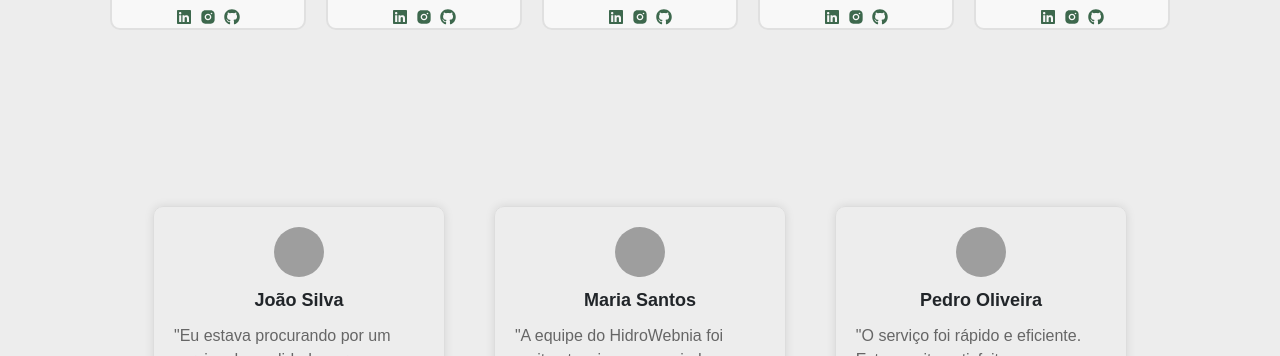
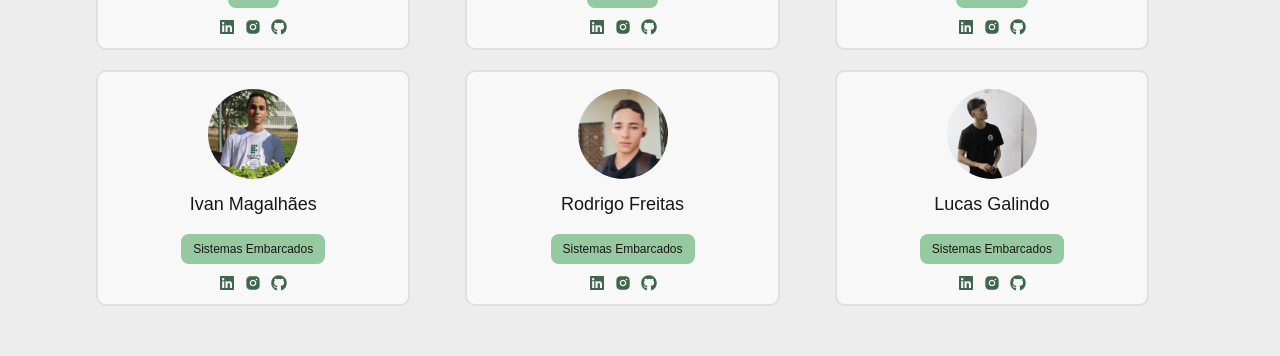
Before and after one commit to HidroWebnia/hidroWebnia, a React (Create React App) app in the folder frontend/: page / in a window 1280 px wide. Shown: the part 1999-2355 px from the top of the page. Built offline with nearby package versions, Linux system fonts and the light colour scheme; no server answers; grey boxes are pictures that could not be loaded.

Commit message:
Adição de mais um membro

```diff
--- a/frontend/src/components/time.js
+++ b/frontend/src/components/time.js
@@ -7,11 +7,12 @@ import joao from '../assets/joao.svg';
 import wesney from '../assets/wesney.svg';
 import renato from '../assets/renato.svg';
 import galindo from '../assets/galindo.png';
-
+import rodrigo from '../assets/rodrigo.svg';
 
 const StyleTime = styled.div`
   padding: 96px;
   margin-top: 40px;
+
   @media (max-width: 768px) {
     padding: 48px;
   }
@@ -27,14 +28,18 @@ const StyleTime = styled.div`
   }
 
   .members {
-    display: flex;
+    display: grid;
+    grid-template-columns: repeat(3, 1fr);
+    gap: 20px;
+    margin-top: 26px;
     justify-content: center;
-    margin-top: 36px;
-    flex-wrap: nowrap;
-    gap: 20px;
 
-    @media (max-width: 992px) {
-      flex-wrap: wrap;
+    @media (max-width: 768px) {
+      grid-template-columns: repeat(2, 1fr);
+    }
+
+    @media (max-width: 480px) {
+      grid-template-columns: 1fr;
     }
   }
 
@@ -54,31 +59,19 @@ const StyleTime = styled.div`
     background-color: #f8f8f8;
     border-radius: 10px;
     transition: transform 0.3s ease, box-shadow 0.3s ease;
-    width: 18%;
+    padding: 10px;
+    width: 90%;
     box-sizing: border-box;
-    margin-bottom: 20px;
 
     &:hover {
       transform: scale(1.05);
       box-shadow: 0 4px 15px rgba(0, 0, 0, 0.2);
     }
-
-    @media (max-width: 992px) {
-      width: 30%;
-    }
-
-    @media (max-width: 768px) {
-      width: 45%;
-    }
-
-    @media (max-width: 480px) {
-      width: 80%;
-    }
   }
 
   .card img {
-    width: 80px;
-    height: 80px;
+    width: 90px;
+    height: 90px;
     border-radius: 50%;
     object-fit: cover;
     margin-bottom: 12px;
@@ -110,7 +103,7 @@ const StyleTime = styled.div`
 
   .links {
     display: flex;
-    gap: 8px;
+    gap: 10px;
     flex-direction: row;
     color: #3d684d;
   }
@@ -125,16 +118,14 @@ const StyleTime = styled.div`
   }
 `;
 
-
-
 const Time = () => {
   return (
     <div>
       <StyleTime>
         <h1>Equipe</h1>
-        <hr/>
-
+        <hr />
         <div className="members" data-aos="fade-up" data-aos-delay="200">
+          {/* Card 1 */}
           <div className="card">
             <img src={renato} alt="Renato William" />
             <p>Renato William</p>
@@ -147,7 +138,7 @@ const Time = () => {
               </div>
             </div>
           </div>
-
+          {/* Card 2 */}
           <div className="card">
             <img src={joao} alt="João Lucas" />
             <p>João Lucas</p>
@@ -160,7 +151,7 @@ const Time = () => {
               </div>
             </div>
           </div>
-
+          {/* Card 3 */}
           <div className="card">
             <img src={wesney} alt="Wesney de Paiva" />
             <p>Wesney Paiva</p>
@@ -173,7 +164,7 @@ const Time = () => {
               </div>
             </div>
           </div>
-
+          {/* Card 4 */}
           <div className="card">
             <img src={ivan} alt="Ivan Magalhães" />
             <p>Ivan Magalhães</p>
@@ -186,7 +177,20 @@ const Time = () => {
               </div>
             </div>
           </div>
-
+          {/* Card 5 */}
+          <div className="card">
+            <img src={rodrigo} alt="Rodrigo Freitas" />
+            <p>Rodrigo Freitas</p>
+            <div className="card-time">
+              <p>Sistemas Embarcados</p>
+              <div className="links">
+                <a href="https://www.linkedin.com/in/rodrigo-souza-679864313?utm_source=share&utm_campaign=share_via&utm_content=profile&utm_medium=android_app" target="_blank" rel="noopener noreferrer"><FaLinkedin /></a>
+                <a href="https://www.instagram.com/rodrigosouza2642/?igsh=aWE4YWY3NzJ4MjF5#" target="_blank" rel="noopener noreferrer"><RiInstagramFill /></a>
+                <a href="" target="_blank" rel="noopener noreferrer"><FaGithub /></a>
+              </div>
+            </div>
+          </div>
+          {/* Card 6 */}
           <div className="card">
             <img src={galindo} alt="Lucas Galindo" />
             <p>Lucas Galindo</p>
```
